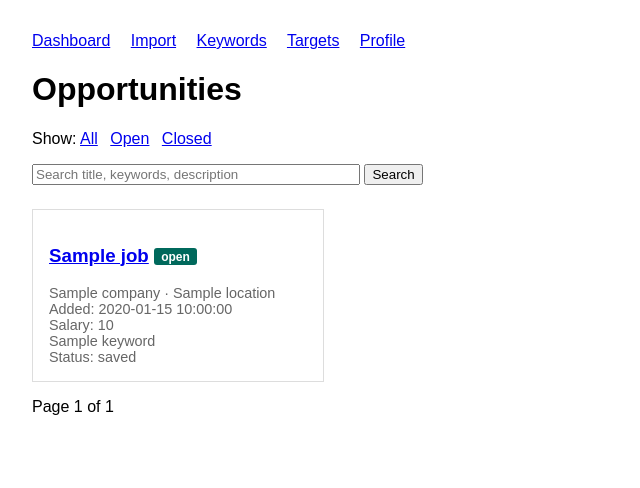
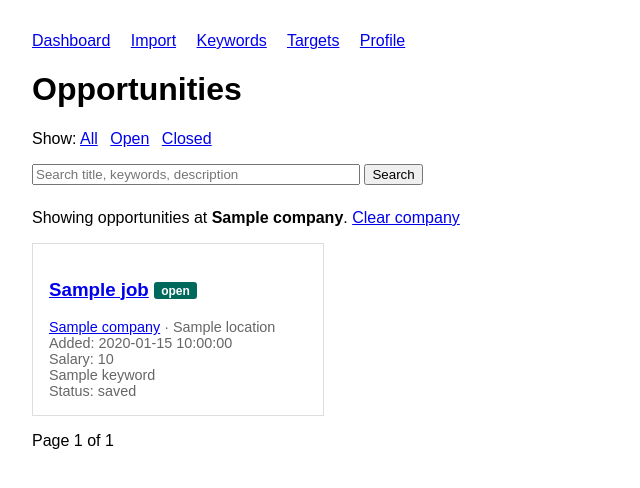
Before and after one commit to iguedespinto/JobAICrawler, a Flask app: template app/templates/jobs_list.html in a window 1280 px wide. Shown: the top 488 px of the page, without its empty margins (0-640 px from the left). Run offline with Flask 3, Linux system fonts and the light colour scheme; the template is opened without the code that fills it: most values are stand-ins (such as "Sample title", 1, 10 or a date in 2020).

Commit message:
Link company names to a company-filtered opportunities view
The opportunities list showed the company as plain text. Make it a link
that narrows the list to that company, mirroring the existing keyword
filter: an exact, case-insensitive match, so "Acme" does not pull in
"Acme Corp".

The link keeps the current state scope, so filtering by company never
quietly surfaces roles the state filter had excluded. The state links,
search form and pagination carry the company filter, and a banner
offers a way back out.

Co-Authored-By: Claude Opus 4.8 <noreply@anthropic.com>

```diff
--- a/app/templates/jobs_list.html
+++ b/app/templates/jobs_list.html
@@ -36,7 +36,7 @@
           <strong style="margin-right: 0.5rem;">{{ opt | capitalize }}</strong>
         {% else %}
           <a style="margin-right: 0.5rem;"
-             href="{{ url_for('jobs.list_jobs', state=(opt if opt != 'all' else none), q=filters.get('q'), keyword=filters.get('keyword')) }}">{{ opt | capitalize }}</a>
+             href="{{ url_for('jobs.list_jobs', state=(opt if opt != 'all' else none), q=filters.get('q'), keyword=filters.get('keyword'), company=filters.get('company')) }}">{{ opt | capitalize }}</a>
         {% endif %}
       {% endfor %}
     </div>
@@ -52,11 +52,12 @@
     <form method="get" action="{{ url_for('jobs.list_jobs') }}">
       {% if filters.get('state') %}<input type="hidden" name="state" value="{{ filters.get('state') }}" />{% endif %}
       {% if filters.get('keyword') %}<input type="hidden" name="keyword" value="{{ filters.get('keyword') }}" />{% endif %}
+      {% if filters.get('company') %}<input type="hidden" name="company" value="{{ filters.get('company') }}" />{% endif %}
       <input type="text" name="q" value="{{ filters.get('q', '') }}"
              placeholder="Search title, keywords, description" style="width: 320px;" />
       <button type="submit">Search</button>
       {% if filters.get('q') %}
-        <a href="{{ url_for('jobs.list_jobs', state=filters.get('state'), keyword=filters.get('keyword')) }}"
+        <a href="{{ url_for('jobs.list_jobs', state=filters.get('state'), keyword=filters.get('keyword'), company=filters.get('company')) }}"
            style="margin-left: 0.5rem;">Clear</a>
       {% endif %}
     </form>
@@ -68,6 +69,13 @@
       </p>
     {% endif %}
 
+    {% if filters.get('company') %}
+      <p style="margin-top: 0.75rem;">
+        Showing opportunities at <strong>{{ filters.get('company') }}</strong>.
+        <a href="{{ url_for('jobs.list_jobs', q=filters.get('q'), state=filters.get('state'), keyword=filters.get('keyword')) }}">Clear company</a>
+      </p>
+    {% endif %}
+
     {% if jobs %}
       <div class="jobs-grid">
       {% for job in jobs %}
@@ -76,7 +84,14 @@
             <a href="{{ url_for('jobs.get_job', job_id=job.id) }}">{{ job.title }}</a>
             <span class="badge {{ job.state }}">{{ job.state }}</span>
           </h3>
-          <div class="meta">{{ job.company }}{% if job.location %} · {{ job.location }}{% endif %}</div>
+          <div class="meta">
+            {% if job.company %}
+              {# Keeps the current state scope, so filtering by company does not
+                 quietly surface roles the state filter had excluded. #}
+              <a href="{{ url_for('jobs.list_jobs', company=job.company, state=filters.get('state')) }}">{{ job.company }}</a>
+            {% endif %}
+            {% if job.location %} · {{ job.location }}{% endif %}
+          </div>
           <div class="meta">Added: {{ job.created_at or "n/a" }}</div>
           {% if job.salary %}
             <div class="meta">Salary: {{ job.salary }}</div>
```
Also changed, not shown: app/routes_jobs.py (+8 -0 lines), tests/test_routes.py (+63 -0 lines).
